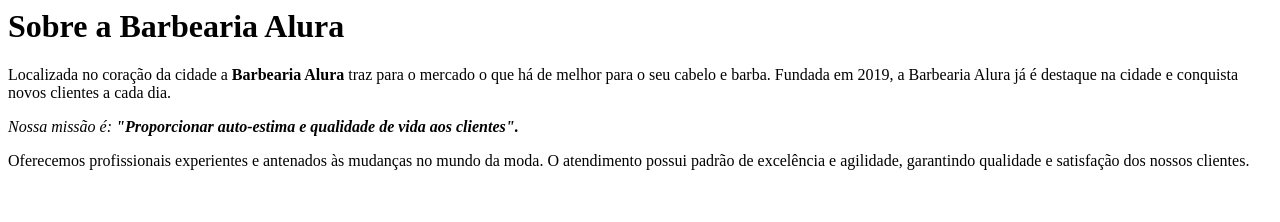
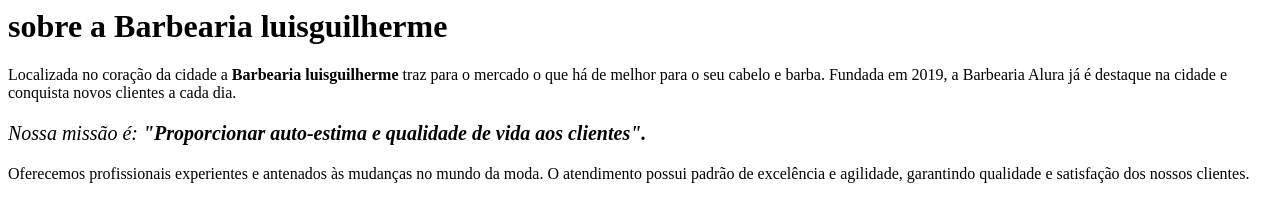
Before and after one commit to uots000/primeiro-repositorio, a plain HTML site: page index.html in a window 1280 px wide. Drawn offline with Linux system fonts and the light colour scheme.

Commit message:
Atualização-barbearia

```diff
--- a/index.html
+++ b/index.html
@@ -1,7 +1,17 @@
-<h1>Sobre a Barbearia Alura</h1>
+<DOCTAYP html>
 
-<p>Localizada no coração da cidade a <strong>Barbearia Alura</strong> traz para o mercado o que há de melhor para o seu cabelo e barba. Fundada em 2019, a Barbearia Alura já é destaque na cidade e conquista novos clientes a cada dia.</p>
+  <html lang= "pt.br">
+  <meta charset="UTF-8">
+  <head>
+  <title>Barbearia luisguilherme</title>
+  </head>
+  <body>
+    <h1> sobre a Barbearia luisguilherme</h1>
+   <p>Localizada no coração da cidade a <strong>Barbearia luisguilherme</strong> traz para o mercado o que há de melhor para o seu cabelo e barba. Fundada em 2019, a Barbearia Alura já é destaque na cidade e conquista novos clientes a cada dia.</p>
 
-<p><em>Nossa missão é: <strong>"Proporcionar auto-estima e qualidade de vida aos clientes".</strong></em></p>
+   <p style="font-size: 20px"><em>Nossa missão é: <strong>"Proporcionar auto-estima e qualidade de vida aos clientes".</strong></em></p>
 
-<p>Oferecemos profissionais experientes e antenados às mudanças no mundo da moda. O atendimento possui padrão de excelência e agilidade, garantindo qualidade e satisfação dos nossos clientes.</p>
+   <p>Oferecemos profissionais experientes e antenados às mudanças no mundo da moda. O atendimento possui padrão de excelência e agilidade, garantindo qualidade e satisfação dos nossos clientes.</p>
+  </body>
+
+</html>
```
